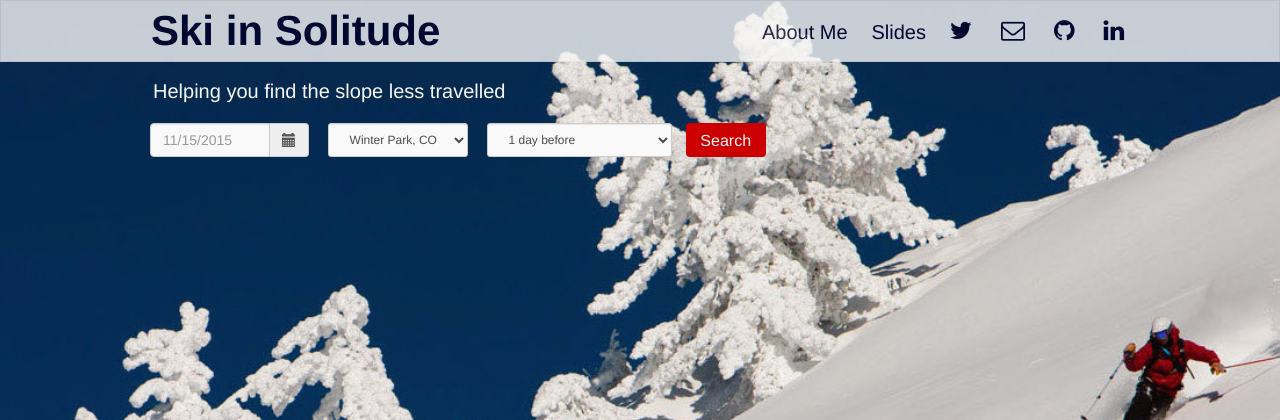
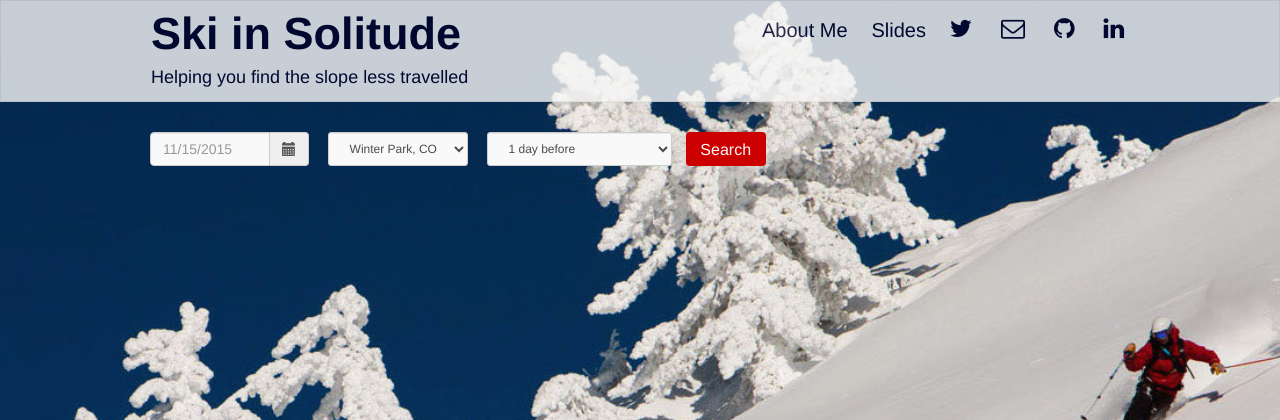
Before and after one commit to balmandhunter/webpage_ski, a Flask app: page / in a window 1280 px wide. Shown: the top 420 px of the page. Run offline with Flask 2, Linux system fonts and the light colour scheme; some libraries are stand-ins or nearby versions.

Commit message:
redid header

```diff
--- a/my_app/static/css/cover.css
+++ b/my_app/static/css/cover.css
@@ -39,7 +39,7 @@ a:hover {
 
 #right_stuff {
   margin-right: 150px;
-  margin-top: 7px;
+  margin-top: 5px;
 }
 
 #slide_link {
@@ -52,32 +52,27 @@ a:hover {
   font-size: 20px;
 }
 
-
-
 .navbar-default {
   opacity: .8;
+  vertical-align: middle;
 }
 
 #the-cheese {
   color: #000028;
   font-weight: bold;
-  font-size: 42px;
+  font-size: 45px;
   margin-top: 1px;
   margin-bottom: -5px;
   margin-left: 150px;
   float:left;
 }
 
-.slogan1 {
-  margin-top: -5px;
-  margin-left: 138px;
-  margin-bottom: -2px;
-}
 
 #slogan {
-  font-size: 20px;
+  font-size: 18px;
   font-weight: 200;
-  color: #f9f9f9;
+  color: #000028;
+  margin-left: 150px;
 }
 
 #date-picker-2 {
@@ -184,10 +179,6 @@ html {
   text-align: center;
 }
 
-
-body {
-  background-color: none;
-}
 
 /* Extra markup and styles for table-esque vertical and horizontal centering */
 .site-wrapper {
--- a/my_app/templates/index.html
+++ b/my_app/templates/index.html
@@ -37,6 +37,8 @@
   <nav class="navbar navbar-default">
     <ul class="nav masthead-nav">
       <li><p id="the-cheese" class="lead">Ski in Solitude</p></li>
+      <br>
+      <li><p id="slogan">Helping you find the slope less travelled</p></li>
     </ul>
     <ul class="nav masthead-nav navbar-right" id="right_stuff">
       <li><p><a id="about_me" href= "http://www.berkeleyalmandhunter.com/">About Me</a></p></li>
@@ -48,9 +50,9 @@
     </ul>
   </nav>
 
-  <div class = "col-lg-8 slogan1">
+  <!-- <div class = "col-lg-8 slogan1">
     <p id="slogan">Helping you find the slope less travelled</p>
-  </div>
+  </div> -->
 
   <div class="col-lg-8" id="form_row">
     <form method="get" action="/output" class='form-inline' name="input">
--- a/my_app/templates/output.html
+++ b/my_app/templates/output.html
@@ -37,6 +37,8 @@
   <nav class="navbar navbar-default">
     <ul class="nav masthead-nav">
       <li><p id="the-cheese" class="lead">Ski in Solitude</p></li>
+      <br>
+      <li><p id="slogan">Helping you find the slope less travelled</p></li>
     </ul>
     <ul class="nav masthead-nav navbar-right" id="right_stuff">
       <li><p><a id="about_me" href= "http://www.berkeleyalmandhunter.com/">About Me</a></p></li>
@@ -47,9 +49,6 @@
       <li class="logos"><a href="http://www.linkedin.com/in/berkeleyalmandhunter"><i class="fa fa-linkedin fa-2x wow bounceIn"></i></a></li>
     </ul>
   </nav>
-  <div class = "col-lg-8 slogan1">
-    <p id="slogan">Helping you find the slope less travelled</p>
-  </div>
 
   <div class="col-lg-8" id="form_row">
     <form method="get" action="/output" class='form-inline' name="input">
```
